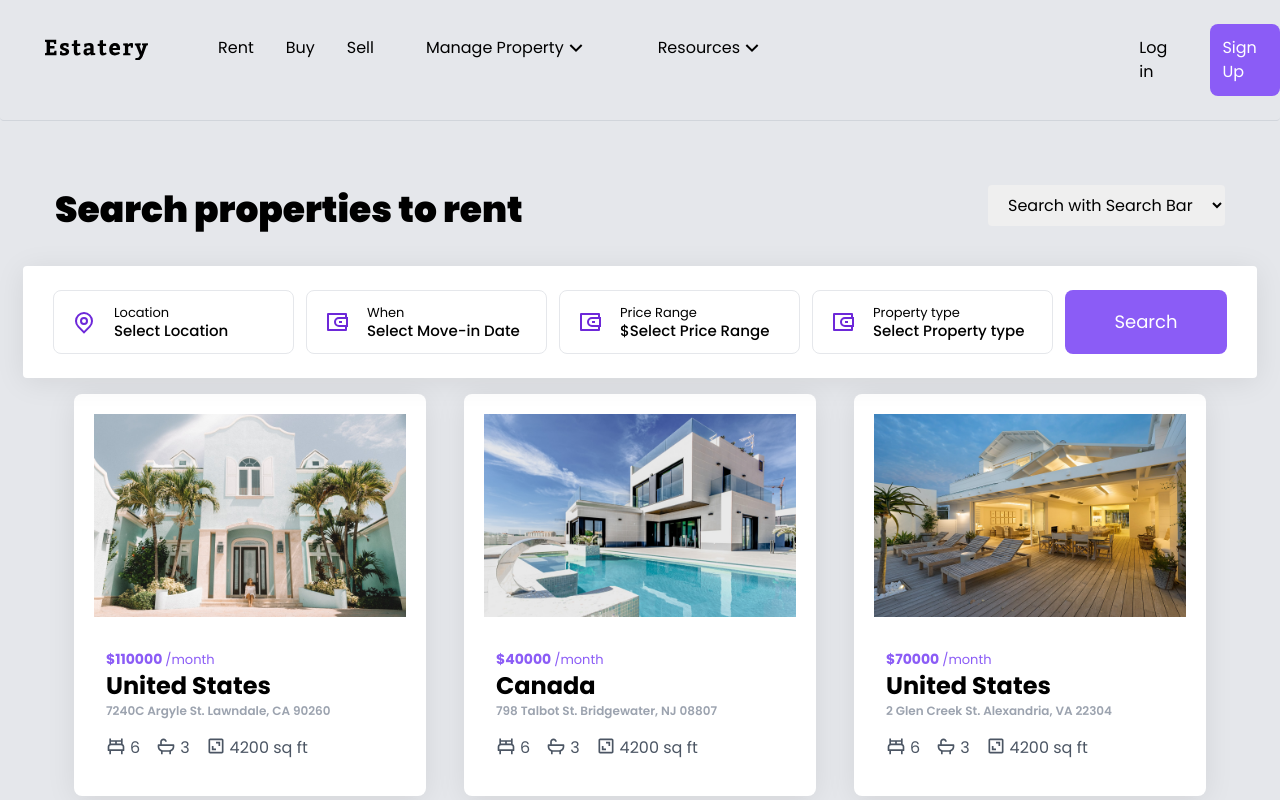
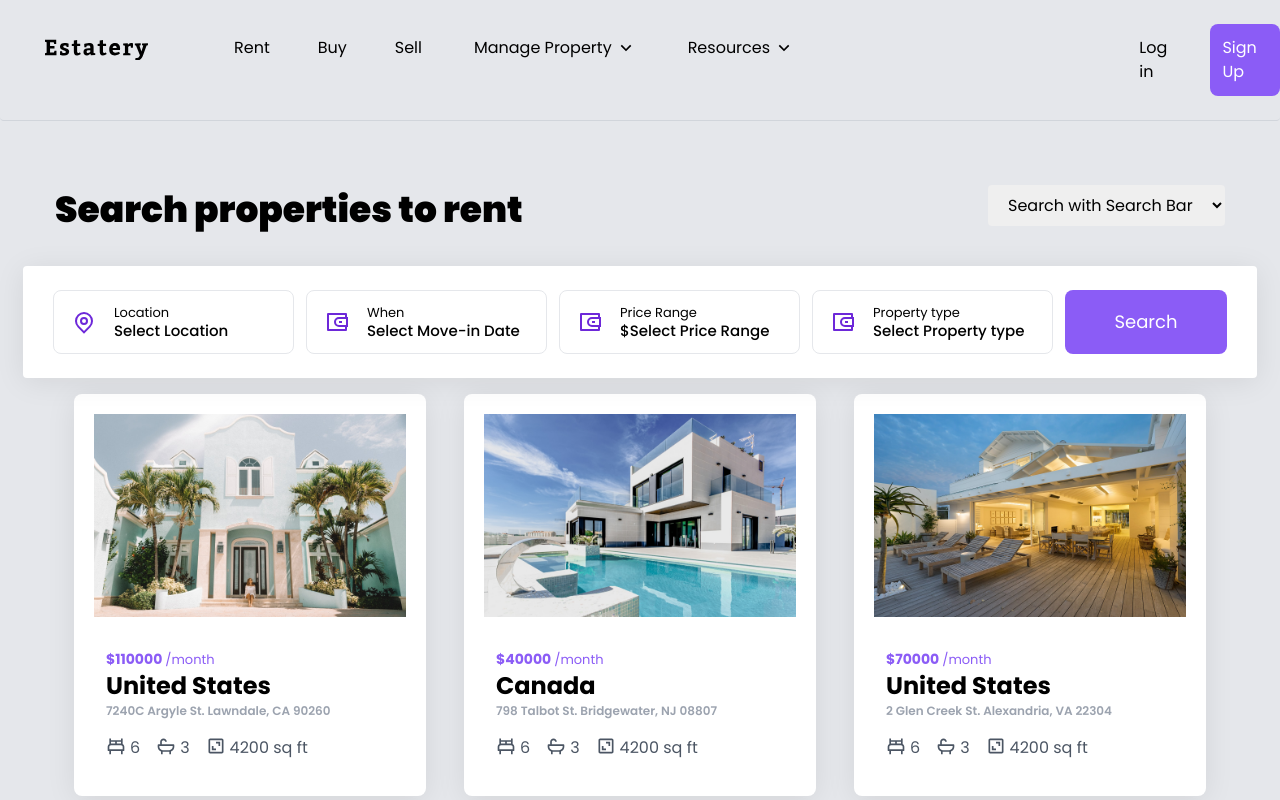
Before and after one commit to vijay-singh07/Reunion_Assignment, a React (Create React App) app: page / in a window 1280 px wide. Shown: the top 800 px of the page. Built offline with nearby package versions, Linux system fonts and the light colour scheme.

Commit message:
header fixed and index.css updated

```diff
--- a/src/components/Header.js
+++ b/src/components/Header.js
@@ -12,21 +12,21 @@ const Header = () => {
   return (
       <header className='py-6 mb-12 border-b rounded border-b-5 border-solid border-gray-300'>
       <div className='flex lg:justify-between justify-start'>
-        <div className='container ml-0 flex justify-start item-center gap-2 lg:w-full w-fit'>
+        <div className='container ml-0 flex justify-start item-center gap-6 lg:w-full w-fit'>
           <Link to='/'>
             <img src={Logo} alt='Logo' className='px-3 ' />
           </Link>
           <Link to='/' onClick={handleClick} className='hidden lg:flex hover:text-violet-900 hover:bg-violet-200 px-3 py-3 transition'>Rent</Link>
           <Link to='/' className='hidden lg:flex hover:text-violet-900 hover:bg-violet-200 px-3 py-3 transition'>Buy</Link>
           <Link to='/' className='hidden lg:flex hover:text-violet-900 hover:bg-violet-200 px-3 py-3 transition'>Sell</Link>
-          <Link to='/' className='hidden lg:flex hover:text-violet-900 hover:bg-violet-200 pr-3 pl-8 py-3 transition text-center item-center'>Manage Property {
+          <Link to='/' className='hidden lg:flex hover:text-violet-900 hover:bg-violet-200 pr-3 pl-4 py-3 transition text-center item-center'>Manage Property {
         isOpen ? (
           <RiArrowUpSLine className='dropdown-icon-header'/>
         ):(
           <RiArrowDownSLine className='dropdown-icon-header'/>
         )
       }</Link>
-          <Link to='/' className='hidden lg:flex  hover:text-violet-900 hover:bg-violet-200 pr-3 pl-8 py-3 transition'>Resources
+          <Link to='/' className='hidden lg:flex  hover:text-violet-900 hover:bg-violet-200 pr-4 pl-4 py-3 transition'>Resources
           {
         isOpen ? (
           <RiArrowUpSLine className='dropdown-icon-header'/>
--- a/src/index.css
+++ b/src/index.css
@@ -16,7 +16,7 @@
     @apply text-2xl mr-[18px] text-violet-700;
   }
   .dropdown-icon-header {
-    @apply text-2xl mr-[18px] text-black;
+    @apply text-2xl pl-1 text-black;
   }
   .dropdown-icon-secondary {
     @apply text-2xl text-violet-700 ml-auto;
```
